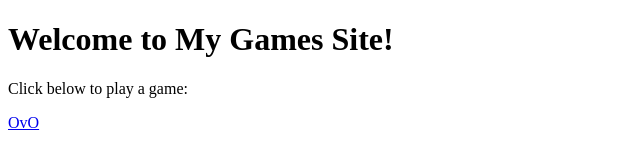
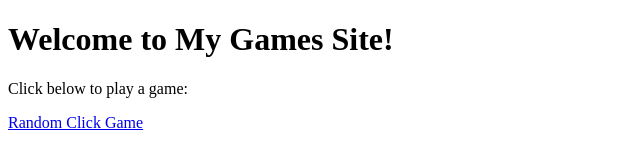
Before and after one commit to ElloWorld1/gamesite, a plain HTML site: page index.html in a window 1280 px wide. Shown: the whole page, without its empty margins (0-640 px from the left). Drawn offline with Linux system fonts and the light colour scheme.

Commit message:
Update index.html

```diff
--- a/index.html
+++ b/index.html
@@ -8,6 +8,6 @@
 <body>
     <h1>Welcome to My Games Site!</h1>
     <p>Click below to play a game:</p>
-    <a href="game.html">OvO</a>
+    <a href="game.html">Random Click Game</a>
 </body>
 </html>
```
